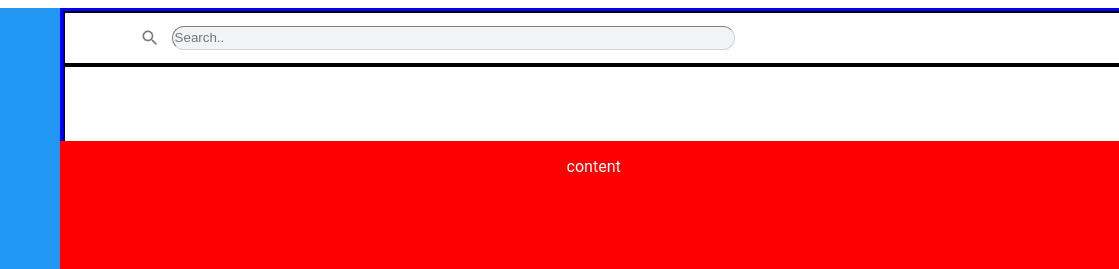
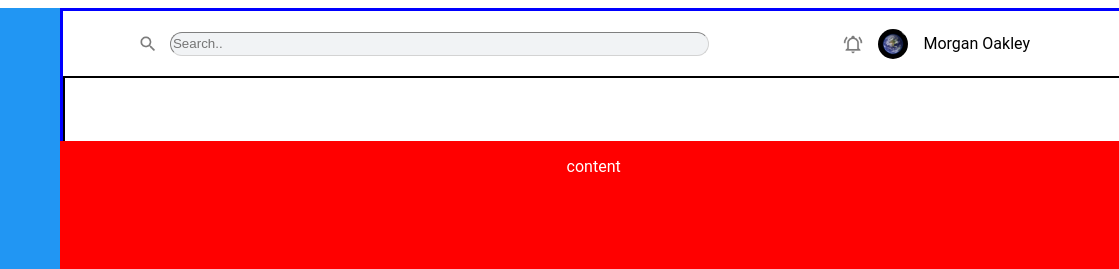
Before and after one commit to AnthonyL7/odin-projects, a plain HTML site: page admin-dashboard/index.html in a window 1280 px wide. Shown: the top 269 px of the page, 161-1280 px from the left. Drawn offline with Linux system fonts and the light colour scheme.

Commit message:
Add icons and finish styling search section

```diff
--- a/admin-dashboard/index.html
+++ b/admin-dashboard/index.html
@@ -64,7 +64,11 @@
       <div class="search-bar">
         <img src="top-right-icons/magnify.png" class="magnify">
         <input type="text" placeholder="Search.." class="search">
-
+        <div class="user-actions">
+          <img src="top-right-icons/bell-ring-outline.png" class="notification">
+          <img src="top-right-icons/profile pic.jpg" class="profile">
+          <p>Morgan Oakley</p>
+        </div>
       </div>
       <div class="customer-information">
 
--- a/admin-dashboard/style.css
+++ b/admin-dashboard/style.css
@@ -38,7 +38,6 @@ body {
 .search-bar {
   display: grid;
   grid-template-columns: 1fr 5fr 1fr 1fr 2fr;
-  border: 2px solid black;
   align-items: center;
 }
 
@@ -135,8 +134,8 @@ li {
 }
 
 .search {
-  grid-column: 2 / 5;
-  width: 75%;
+  grid-column: 2 / 3;
+  width: 100%;
   height: 20px;
   justify-content: center;
   border-radius: 12px;
@@ -144,3 +143,28 @@ li {
   border-color: lightgray;
   background-color: #f1f3f5;
 }
+
+.user-actions {
+  grid-column: 3/6;
+  display: flex;
+  align-items: center;
+  justify-content: flex-end;
+  gap: 15px;
+  margin-right: 100px;
+}
+
+.notification {
+  width: 20px;
+  height: 20px;
+  justify-content: center;
+  filter: brightness(0) saturate(100%) invert(60%) sepia(0%) saturate(0%) hue-rotate(180deg) brightness(80%) contrast(100%);
+}
+.profile {
+  width: 30px;
+  height: 30px;
+  border-radius: 15px;
+}
+
+.p {
+  font-size: 10px;
+}
```
Also changed, not shown: admin-dashboard/top-right-icons/bell-ring-outline.png (added), admin-dashboard/top-right-icons/profile pic.jpg (added).
